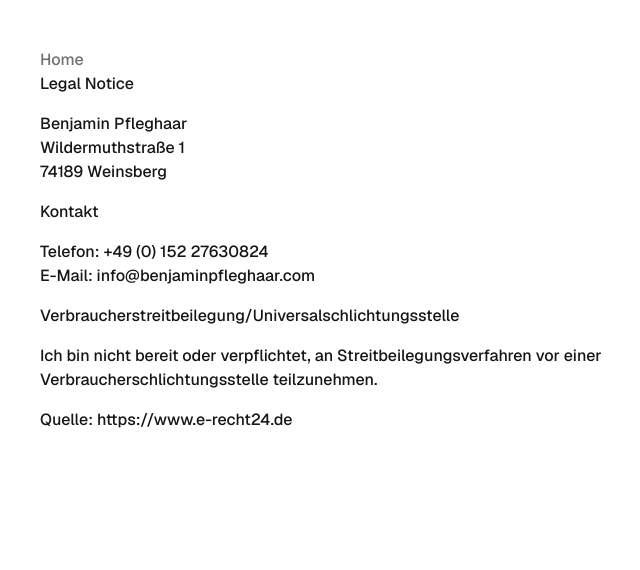
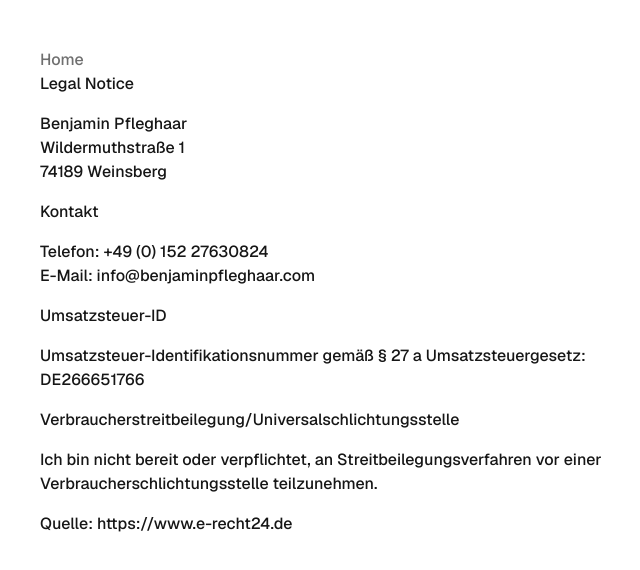
Before and after one commit to benjaminpfleghaar/personal-website, a Next.js app: page /legal-notice in a window 1280 px wide. Shown: the top 570 px of the page, without its empty margins (8-648 px from the left). Built offline with nearby package versions, Linux system fonts and the light colour scheme.

Commit message:
update legal

```diff
--- a/app/legal-notice/page.tsx
+++ b/app/legal-notice/page.tsx
@@ -27,6 +27,12 @@ export default function LegalNotice() {
 					<br />
 					E-Mail: info@benjaminpfleghaar.com
 				</p>
+				<h2>Umsatzsteuer-ID</h2>
+				<p>
+					Umsatzsteuer-Identifikationsnummer gemäß § 27 a Umsatzsteuergesetz:
+					<br />
+					DE266651766
+				</p>
 				<h2>Verbraucher&shy;streit&shy;beilegung/Universal&shy;schlichtungs&shy;stelle</h2>
 				<p>Ich bin nicht bereit oder verpflichtet, an Streitbeilegungsverfahren vor einer Verbraucherschlichtungsstelle teilzunehmen.</p>
 				<p>Quelle: https://www.e-recht24.de</p>
```
Also changed, not shown: 1 other file (tests, documents, lock files or other folders).
